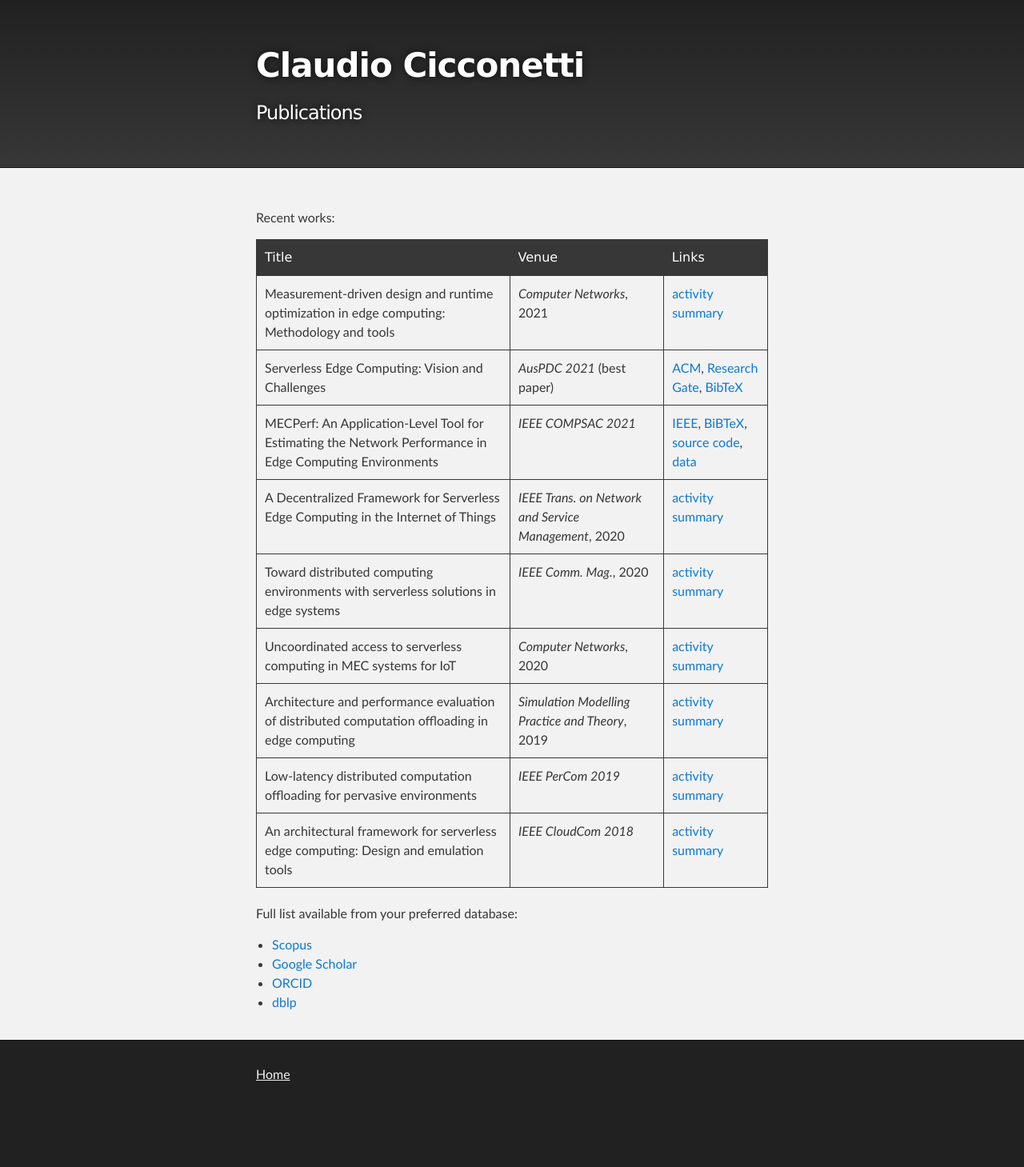
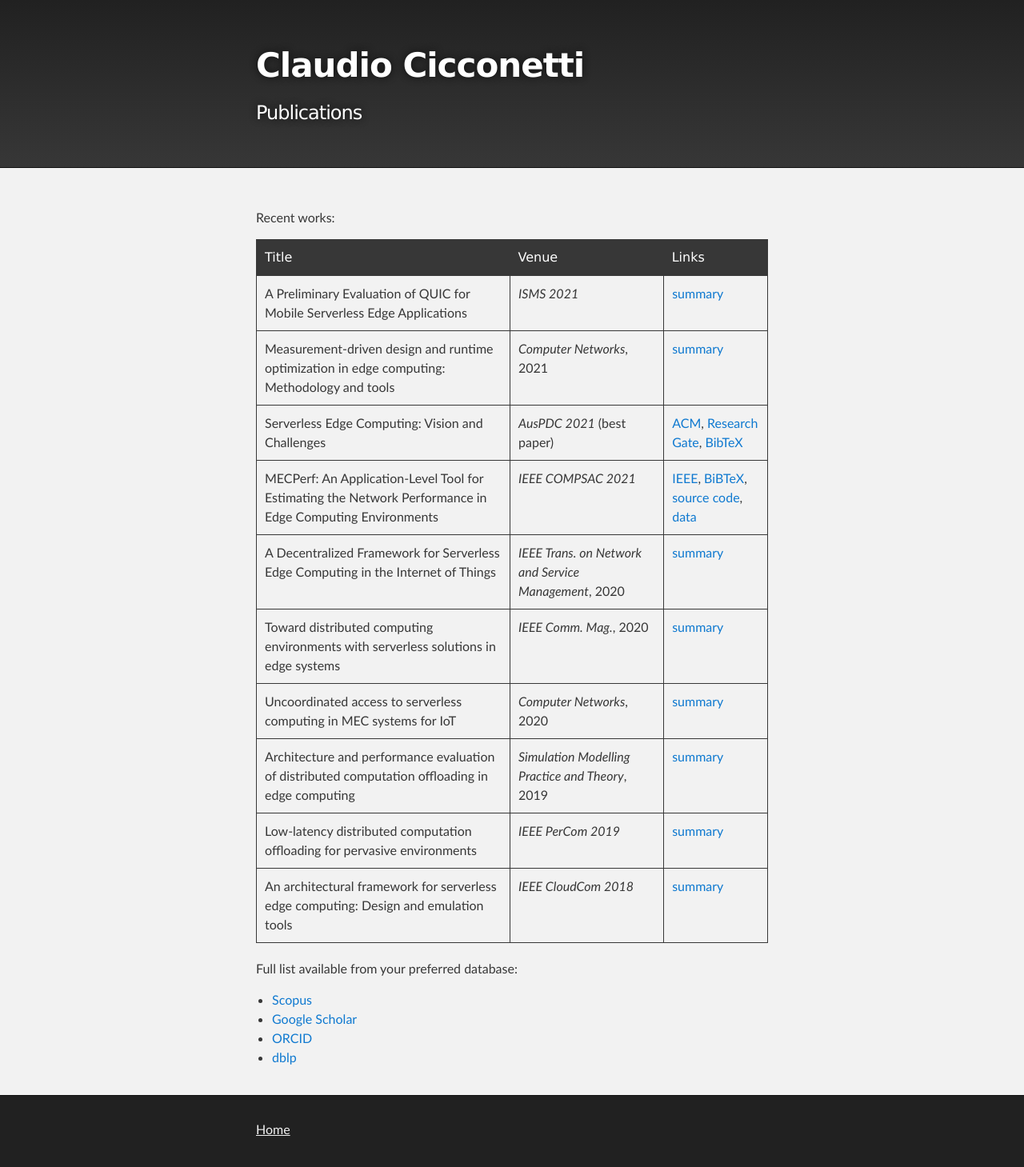
Before and after one commit to ccicconetti/ccicconetti.github.io, a Jekyll site: the page built from publications.md, in a window 1280 px wide. Shown: the whole page at 80% size. Built offline with Jekyll 4.4.1, drawn with Linux system fonts in a browser that asks for light colours; before the commit the page ends 1390 px from its top, so only the background shows below that.

Commit message:
Add ISMS 2021 publication

```diff
--- a/publications.md
+++ b/publications.md
@@ -7,15 +7,16 @@ Recent works:
 
 | Title | Venue | Links |
 | ----- | ----- | ----- |
-| Measurement-driven design and runtime optimization in edge computing: Methodology and tools | _Computer Networks_, 2021 | [activity summary](mecperf.md) |
+| A Preliminary Evaluation of QUIC for Mobile Serverless Edge Applications | _ISMS 2021_ | [summary](isms2021.md) |
+| Measurement-driven design and runtime optimization in edge computing: Methodology and tools | _Computer Networks_, 2021 | [summary](mecperf.md) |
 | Serverless Edge Computing: Vision and Challenges | _AusPDC 2021_ (best paper) | [ACM](https://dl.acm.org/doi/10.1145/3437378.3444367), [Research Gate](https://www.researchgate.net/publication/347513802_Serverless_Edge_Computing_Vision_and_Challenges), [BibTeX](bib/auspdc2021.bib) |
 | MECPerf: An Application-Level Tool for Estimating the Network Performance in Edge Computing Environments | _IEEE COMPSAC 2021_ | [IEEE](https://ieeexplore.ieee.org/abstract/document/9202841), [BiBTeX](bib/compsac20.bib), [source code](https://github.com/MECPerf/MECPerf), [data](https://zenodo.org/record/3767097#.X-nWEelKjWc)|
-| A Decentralized Framework for Serverless Edge Computing in the Internet of Things | _IEEE Trans. on Network and Service Management_, 2020 | [activity summary](cloudcom2018.md) |
-| Toward distributed computing environments with serverless solutions in edge systems | _IEEE Comm. Mag._, 2020 | [activity summary](serverless-etsi.md) |
-| Uncoordinated access to serverless computing in MEC systems for IoT | _Computer Networks_, 2020 | [activity summary](uncoord.md) |
-| Architecture and performance evaluation of distributed computation offloading in edge computing | _Simulation Modelling Practice and Theory_, 2019 | [activity summary](simpat.md) |
-| Low-latency distributed computation offloading for pervasive environments | _IEEE PerCom 2019_ | [activity summary](percom2019.md)
-| An architectural framework for serverless edge computing: Design and emulation tools | _IEEE CloudCom 2018_ | [activity summary](cloudcom2018.md) |
+| A Decentralized Framework for Serverless Edge Computing in the Internet of Things | _IEEE Trans. on Network and Service Management_, 2020 | [summary](cloudcom2018.md) |
+| Toward distributed computing environments with serverless solutions in edge systems | _IEEE Comm. Mag._, 2020 | [summary](serverless-etsi.md) |
+| Uncoordinated access to serverless computing in MEC systems for IoT | _Computer Networks_, 2020 | [summary](uncoord.md) |
+| Architecture and performance evaluation of distributed computation offloading in edge computing | _Simulation Modelling Practice and Theory_, 2019 | [summary](simpat.md) |
+| Low-latency distributed computation offloading for pervasive environments | _IEEE PerCom 2019_ | [summary](percom2019.md)
+| An architectural framework for serverless edge computing: Design and emulation tools | _IEEE CloudCom 2018_ | [summary](cloudcom2018.md) |
 
 Full list available from your preferred database:
 
```
Also changed, not shown: bib/isms2021.bib (added, +9 -0 lines), index.md (+1 -0 lines), isms2021.md (added, +57 -0 lines), pictures/isms2021-1.png (added), pictures/isms2021-2.png (added), pictures/isms2021-3.png (added).
